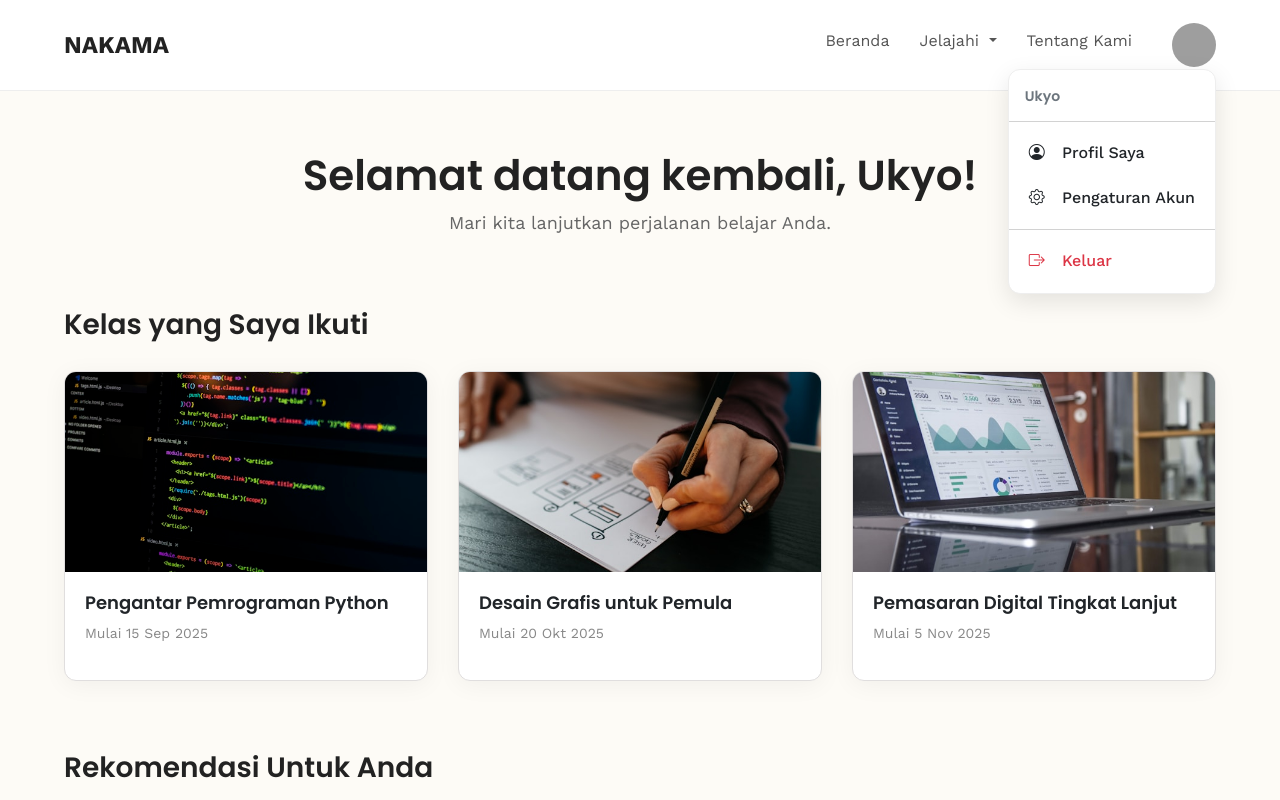
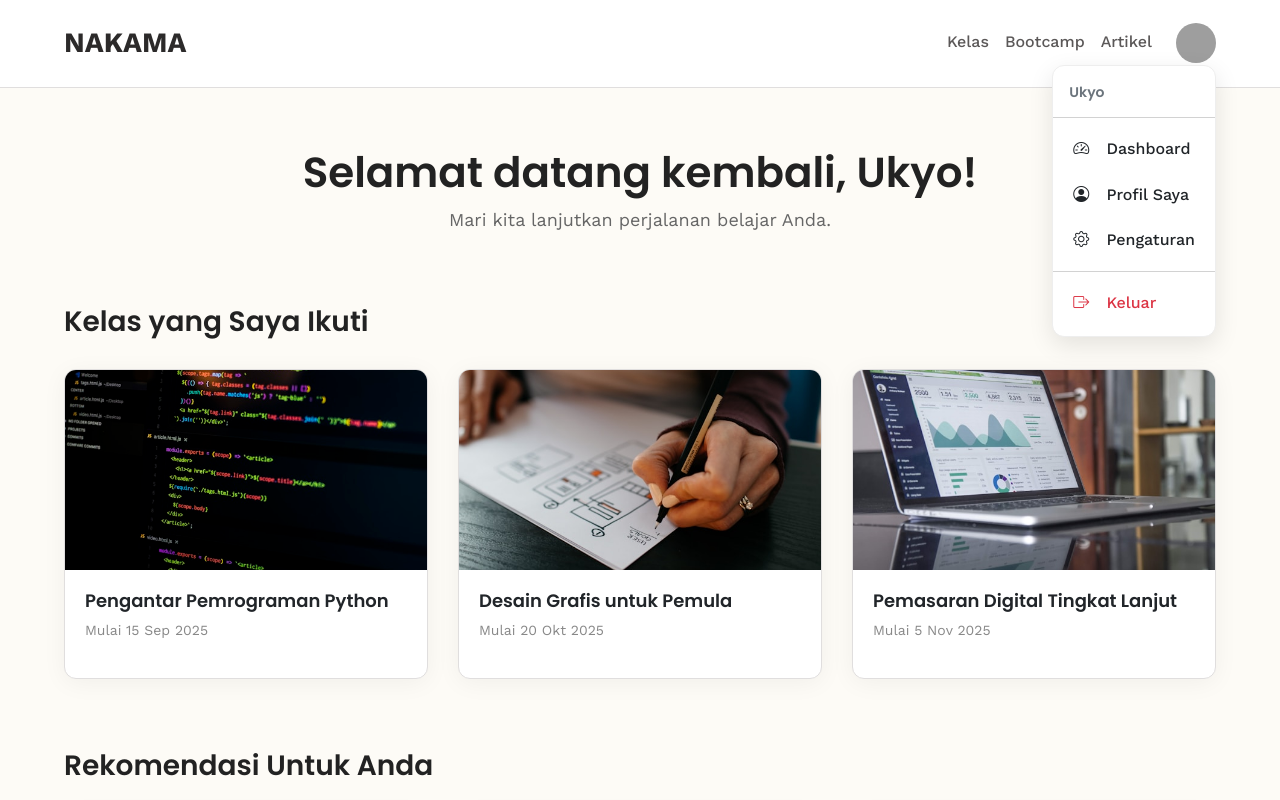
Before and after one commit to litelmurpi/ppw_uas, a plain HTML site: page landing_page_login.html in a window 1280 px wide. Both pictures are taken after a click on the link 1194 px from the left and 44 px from the top of the page. Shown: the top 800 px of the page. Drawn offline with nearby package versions, Linux system fonts and the light colour scheme; grey boxes are pictures that could not be loaded.

Commit message:
landingpagelogin

```diff
--- a/landing_page_login.html
+++ b/landing_page_login.html
@@ -508,54 +508,72 @@
     </style>
   </head>
   <body>
-    <header class="header">
+    <nav class="navbar navbar-expand-lg bg-body-tertiary sticky-top">
       <div class="container">
-        <a href="landing_page_login.html" class="logo">NAKAMA</a>
-
-        <!-- Mobile hamburger -->
-        <button class="navbar-toggler d-lg-none" type="button" aria-label="Toggle navigation">
+        <a class="navbar-brand" href="landing_page_login.html">NAKAMA</a>
+        <button
+          class="navbar-toggler"
+          type="button"
+          aria-label="Toggle navigation"
+        >
           <span class="navbar-toggler-icon"><span></span></span>
         </button>
-
-        <!-- Desktop navigation -->
-        <div class="nav-links ms-auto d-none d-lg-flex">
-          <nav>
-            <ul class="nav-menu">
-              <li class="nav-item"><a href="index.html">Beranda</a></li>
-              <li class="nav-item dropdown">
-                <a class="dropdown-toggle" href="#" role="button" data-bs-toggle="dropdown" aria-expanded="false">
-                  Jelajahi
-                </a>
-                <ul class="dropdown-menu">
-                  <li><a class="dropdown-item" href="bootcamp_login.html">Bootcamp</a></li>
-                  <li><a class="dropdown-item" href="daftar_kursus.html">Kelas</a></li>
-                  <li><a class="dropdown-item" href="blog.html">Artikel</a></li>
-                </ul>
+        <div class="collapse navbar-collapse" id="navbarNav">
+          <ul class="navbar-nav ms-auto">
+            <li class="nav-item">
+              <a class="nav-link" href="daftar_kursus.html">Kelas</a>
+            </li>
+            <li class="nav-item">
+              <a class="nav-link" href="bootcamp.html">Bootcamp</a>
+            </li>
+            <li class="nav-item">
+              <a class="nav-link" href="blog.html">Artikel</a>
+            </li>
+          </ul>
+          <!-- Profile Dropdown -->
+          <div class="dropdown profile-dropdown ms-lg-3">
+            <a
+              href="#"
+              class="dropdown-toggle"
+              data-bs-toggle="dropdown"
+              aria-expanded="false"
+            >
+              <img
+                src="https://i.pravatar.cc/150?img=32"
+                alt="User Avatar"
+                class="rounded-circle"
+                style="width: 40px; height: 40px; object-fit: cover"
+              />
+            </a>
+            <ul class="dropdown-menu dropdown-menu-end">
+              <li><h6 class="dropdown-header">Ukyo</h6></li>
+              <li><hr class="dropdown-divider" /></li>
+              <li>
+                <a class="dropdown-item" href="landing_page_login.html"
+                  ><i class="bi bi-speedometer2"></i> Dashboard</a
+                >
               </li>
-              <li class="nav-item"><a href="aboutUs.html">Tentang Kami</a></li>
+              <li>
+                <a class="dropdown-item" href="#"
+                  ><i class="bi bi-person-circle"></i> Profil Saya</a
+                >
+              </li>
+              <li>
+                <a class="dropdown-item" href="#"
+                  ><i class="bi bi-gear"></i> Pengaturan</a
+                >
+              </li>
+              <li><hr class="dropdown-divider" /></li>
+              <li>
+                <a class="dropdown-item text-danger" href="index.html"
+                  ><i class="bi bi-box-arrow-right"></i> Keluar</a
+                >
+              </li>
             </ul>
-          </nav>
-
-          <!-- Profile Dropdown -->
-          <div class="d-flex align-items-center">
-            <div class="dropdown profile-dropdown">
-              <a href="#" class="dropdown-toggle" data-bs-toggle="dropdown" aria-expanded="false">
-                <img src="https://i.pravatar.cc/150?img=32" alt="Foto Profil" loading="lazy">
-              </a>
-              <ul class="dropdown-menu dropdown-menu-end">
-                <li><h6 class="dropdown-header">Ukyo</h6></li>
-                <li><hr class="dropdown-divider"></li>
-                <li><a class="dropdown-item" href="#"><i class="bi bi-person-circle"></i> Profil Saya</a></li>
-                <li><a class="dropdown-item" href="#"><i class="bi bi-gear"></i> Pengaturan Akun</a></li>
-                <li><hr class="dropdown-divider"></li>
-                <li><a class="dropdown-item text-danger" href="index.html"><i class="bi bi-box-arrow-right"></i> Keluar</a></li>
-              </ul>
-            </div>
           </div>
-          <!-- AKHIR PERUBAHAN HTML -->
         </div>
       </div>
-    </header>
+    </nav>
 
     <main class="main-content">
       <div class="container">
```
